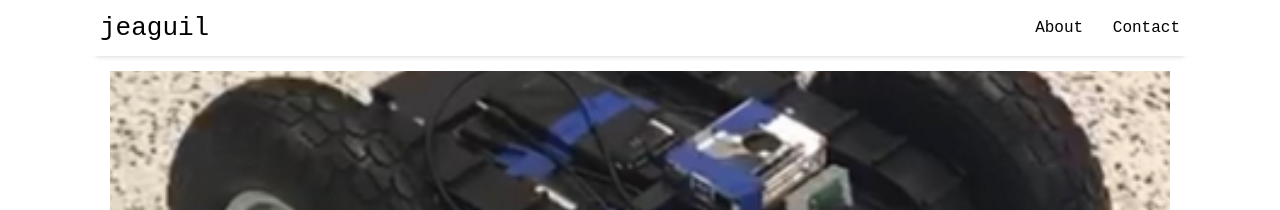
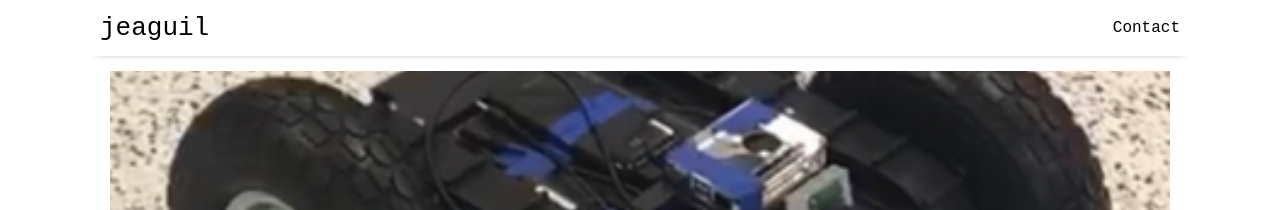
Before and after one commit to jeaguil/jeaguil.github.io, a Jekyll site: the page built from index.html, in a window 1280 px wide. Shown: the top 210 px of the page. Built offline with Jekyll 4.4.1, drawn with Linux system fonts in a browser that asks for light colours; nearby versions of some CDN libraries; the list of posts is cut into pages by our own code.

Commit message:
Temporarily remove about in header

```diff
--- a/_data/settings.yml
+++ b/_data/settings.yml
@@ -5,7 +5,7 @@ disqus:
 google-ID: 'UA-189012001-1'
 
 menu:
-- {name: 'About', folder: 'pages', file: 'about.html'}
+# - {name: 'About', folder: 'pages', file: 'about.html'}
 - {name: 'Contact', folder: 'pages', file: 'contact.html'}
 
 # Available social icons are powered by Font Awesome
```
